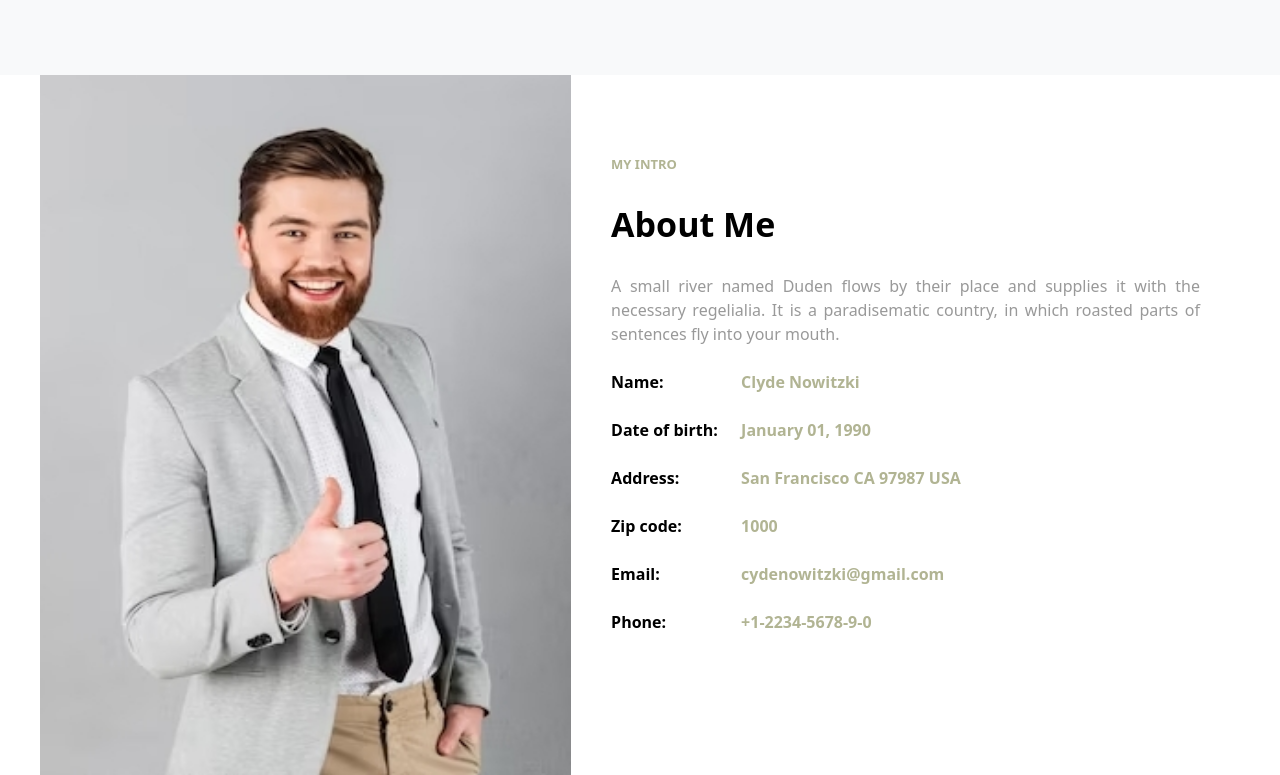
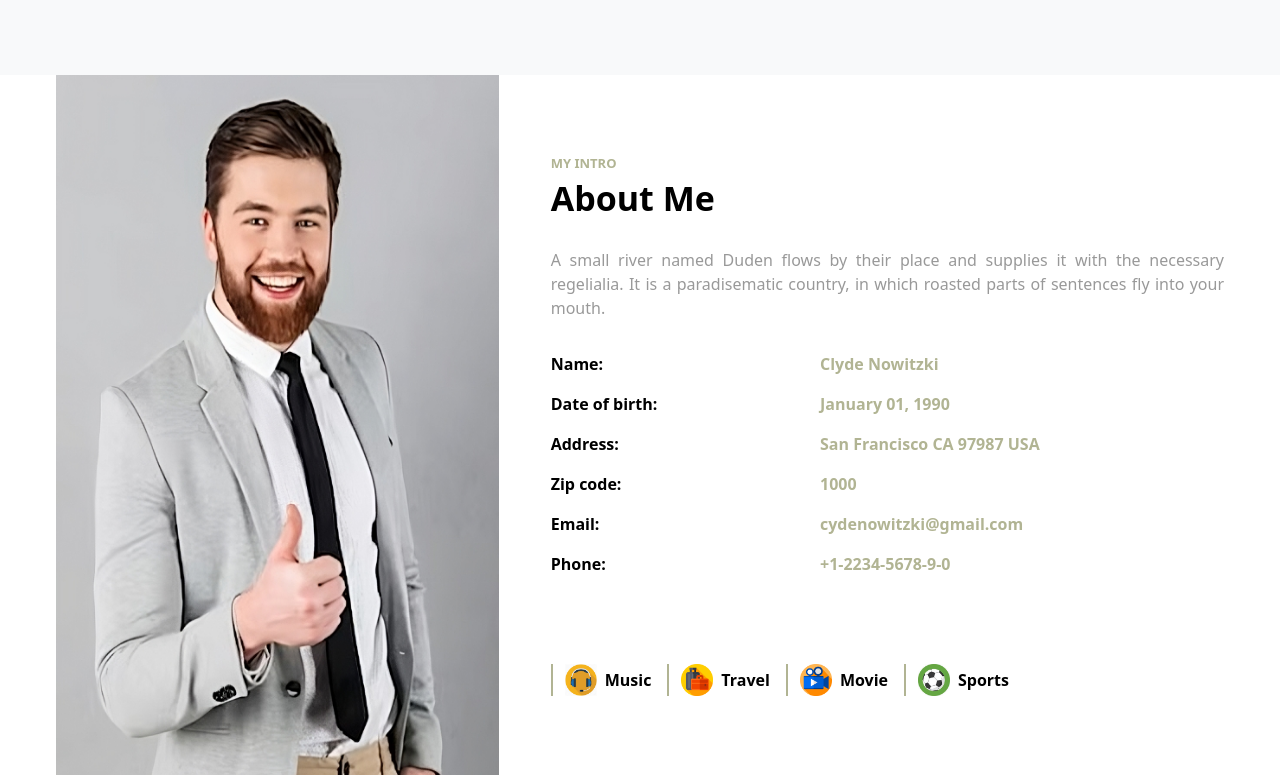
Before and after one commit to Nomishka/Tailwind2, a plain HTML site: page index.html in a window 1280 px wide. Shown: the part 1061-1836 px from the top of the page. Drawn offline with nearby package versions, Linux system fonts and the light colour scheme.

Commit message:
Created Section 3

```diff
--- a/index.html
+++ b/index.html
@@ -8,8 +8,8 @@
     </head>
     <body>
         <div>
-            <div class="max-[992px]:bg-black max-[992px]:text-white px-10">
-                <nav class="container mx-auto flex justify-between items-center h-20 max-[700px]:px-5 max-[1068px]:px-2">
+            <div class="max-[992px]:bg-black max-[992px]:text-white">
+                <nav class="container mx-auto flex justify-between items-center h-20 px-4 sm:px-10">
                     <a href="index.html" class="text-2xl font-extrabold">
                         <div>CLYDE.</div>
                     </a>
@@ -39,17 +39,17 @@
                         </div>
                     </div>
                     <div class="min-[1023px]:hidden text-base">
-                        <div>Menu</div>
+                        <div class="text-[#999999]">MENU</div>
                     </div>
                 </nav>
             </div>
-            <div class="container mx-auto px-10">
-                <div class="flex flex-wrap flex-col gap-5 h-screen justify-center max-[992px]:justify-center font-sans max-[992px]:text-center max-[700px]:px-5 max-[1068px]:px-2">
+            <div>
+                <div class="container mx-auto flex flex-wrap flex-col gap-5 h-screen justify-center max-[992px]:justify-center font-sans max-[992px]:text-center px:4 sm:px-10">
                     <div class="cursor-default uppercase text-[#B1B493] font-bold text-sm">Hello! This is Clyde</div>
-                    <div class="cursor-default flex flex-wrap max-[992px]:justify-center text-center gap-3 text-5xl sm:text-6xl lg:w-4/5 lg:text-6xl font-extrabold max-[992px]:justify-center">
-                        Creative
+                    <div class="cursor-default flex flex-wrap gap-2 max-[992px]:justify-center max-[992px]:text-center leading-tight text-[40px] lg:text-[60px] font-extrabold">
+                        <div class="text-left max-[992px]:text-center">Creative
                         <span class="text-[#B1B493]">UI/UX</span>
-                        Designer & Developer
+                        Designer & Developer</div>
                     </div>
                     <div class="flex flex-wrap gap-2 items-center text-[#B1B493] text-sm max-[992px]:justify-center">
                         <a href="#"><div class="border-2 rounded-md border-[#B1B493] bg-[#B1B493] text-white px-3 py-1">Hire me</div></a>
@@ -58,9 +58,9 @@
                 </div>
             </div>
         </div>
-        <div class="bg-[#f8f9fa] px-10">
-            <div class="container mx-auto my-auto flex items-center md:h-64 max-[700px]:px-5 max-[1068px]:px-2">
-                <div class="flex max-[768px]:gap-12 md:gap-2 max-[768px]:inline-grid justify-between w-full h-max py-20">
+        <div class="bg-[#f8f9fa]">
+            <div class="container mx-auto flex items-center md:h-64 sm:px-10">
+                <div class="flex max-[768px]:gap-12 md:gap-2 max-[768px]:inline-grid justify-between w-full px-4">
                     <div class="flex gap-5 w-56">
                         <div>
                             <img src="images/suitcase.jpeg" width="60" height="70" alt="suitcase_image">
@@ -102,39 +102,67 @@
                 </div>
             </div>
         </div>
-        <div class="flex px-10">
-            <div class="h-[700px] w-[1200px]">
-                <img class="w-full h-full"  src="images/businessman.jpg" alt="person_icon">
+        <div>
+            <div class="container mx-auto flex gap-5 md:gap-5 sm:px-10">
+                <div class="h-[700px] w-[800px] max-[768px]:hidden px-4">
+                    <img class="w-full h-full"  src="images/businessman.png" alt="person_icon">
                 </div>
-            <div class="px-10 py-20">
-                <div class="text-[#B1B493] text-[13px] font-bold">MY INTRO</div><br>
+                <div class="flex flex-col justify-center w-full max-[768px]:py-16 py-10 px-4">
+                    <div class="text-[#B1B493] text-[13px] font-bold">MY INTRO</div>
                     <div class="font-extrabold text-[34px]">About Me</div><br>
                     <p class="text-[16px] text-[#999999] text-justify">A small river named Duden flows by their place and supplies it with the necessary regelialia. It is a paradisematic country, in which roasted parts of sentences fly into your mouth.</p><br>
-                <div class="font-bold">
+                    <div class="font-bold leading-10 max-[992px]:leading-7">
                         <div class="flex">
-                        <div class="w-[130px]">Name:</div>
-                        <div class="text-[#B1B493] pr-24">Clyde Nowitzki</div>
-                    </div><br>
+                            <div class="w-2/5">Name:</div>
+                            <div class="text-[#B1B493] w-3/5">Clyde Nowitzki</div>
+                        </div>
                         <div class="flex">
-                        <div class="w-[130px]">Date of birth:</div>
-                        <div class="text-[#B1B493]">January 01, 1990</div>
-                    </div><br>
+                            <div class="w-2/5">Date of birth:</div>
+                            <div class="text-[#B1B493] w-3/5">January 01, 1990</div>
+                        </div>
                         <div class="flex">
-                        <div class="w-[130px]">Address:</div>
-                        <div class="text-[#B1B493]">San Francisco CA 97987 USA</div>
-                    </div><br>
+                            <div class="w-2/5">Address:</div>
+                            <div class="text-[#B1B493] w-3/5">San Francisco CA 97987 USA</div>
+                        </div>
                         <div class="flex">
-                        <div class="w-[130px]">Zip code:</div>
-                        <div class="text-[#B1B493]">1000</div>
-                    </div><br>
+                            <div class="w-2/5">Zip code:</div>
+                            <div class="text-[#B1B493] w-3/5">1000</div>
+                        </div>
                         <div class="flex">
-                        <div class="w-[130px]">Email:</div>
-                        <div class="text-[#B1B493]">cydenowitzki@gmail.com</div>
-                    </div><br>
+                            <div class="w-2/5">Email:</div>
+                            <div class="text-[#B1B493] w-3/5">cydenowitzki@gmail.com</div>
+                        </div>
                         <div class="flex">
-                        <div class="w-[130px]">Phone:</div>
-                        <div class="text-[#B1B493]">+1-2234-5678-9-0</div>
-                    </div><br>
+                            <div class="w-2/5">Phone:</div>
+                            <div class="text-[#B1B493] w-3/5">+1-2234-5678-9-0</div>
+                        </div><br><br>
+                        <div class="flex flex-wrap gap-6 md:gap-4">
+                            <div class="flex gap-5 border-l-2 border-[#B1B493]">
+                                <div class="h-8 w-8">
+                                    <img class="w-full h-full ml-3 " src="images/headphone.jpeg" alt="headphone_icon">
+                                </div>
+                                <div class="flex items-center font-bold text-base">Music</div>
+                            </div>
+                            <div class="flex gap-5 border-l-2 border-[#B1B493]">
+                                <div class="h-8 w-8">
+                                    <img class="w-full h-full ml-3" src="images/travellingbag.png" alt="travellingbag_icon">
+                                </div>
+                                <div class="flex items-center font-bold text-base">Travel</div>
+                            </div>
+                            <div class="flex gap-5 border-l-2 border-[#B1B493]">
+                                <div class="h-8 w-8">
+                                    <img class="w-full h-full ml-3" src="images/video.png" alt="video_icon">
+                                </div>
+                                <div class="flex items-center font-bold text-base">Movie</div>
+                            </div>
+                            <div class="flex gap-5 border-l-2 border-[#B1B493]">
+                                <div class="h-8 w-8">
+                                    <img class="w-full h-full ml-3" src="images/football.jpeg" alt="football_icon">
+                                </div>
+                                <div class="flex items-center font-bold text-base">Sports</div>
+                            </div>
+                        </div>
+                    </div>
                 </div>
             </div>
         </div>
```
Also changed, not shown: images/businessman.jpg (deleted), images/businessman.png (added), images/football.jpeg (added), images/headphone.jpeg (added), images/travellingbag.png (added), images/video.png (added). Lines whose indentation alone changed are shown as unchanged.
